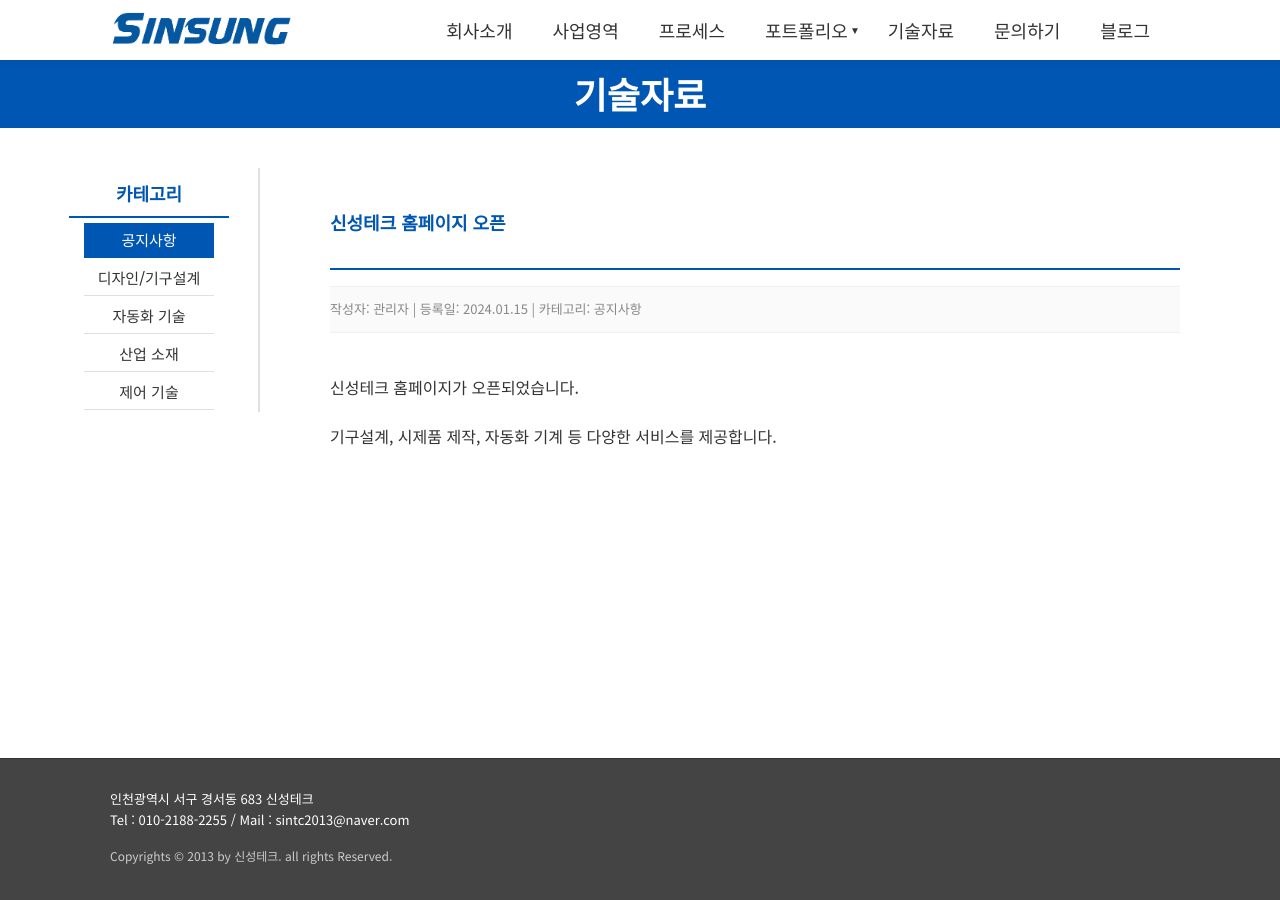
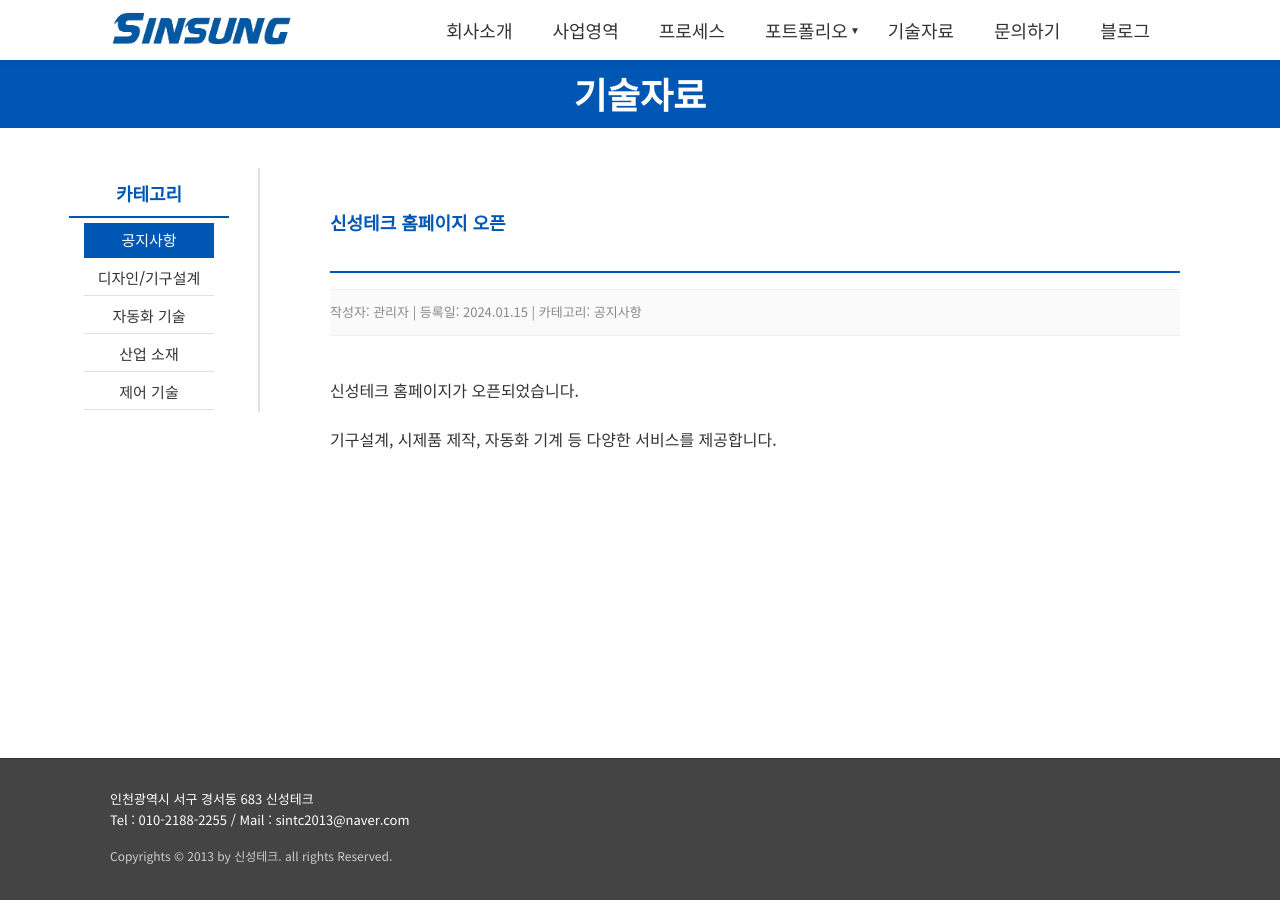
Before and after one commit to desert32-hash/Sintc2013, a Jekyll site: the page built from _posts/2024-01-15-welcome.md, in a window 1280 px wide. Built offline with Jekyll 4.4.1, drawn with Linux system fonts in a browser that asks for light colours.

Commit message:
Add files via upload

```diff
--- a/_layouts/default.html
+++ b/_layouts/default.html
@@ -137,7 +137,7 @@
             font-weight: 700;
             color: #0056b3;
             margin-bottom: 16px;
-            padding-bottom: 32px;
+            padding-bottom: 35px;
             border-bottom: 2px solid #0056b3;
         }
 
```
